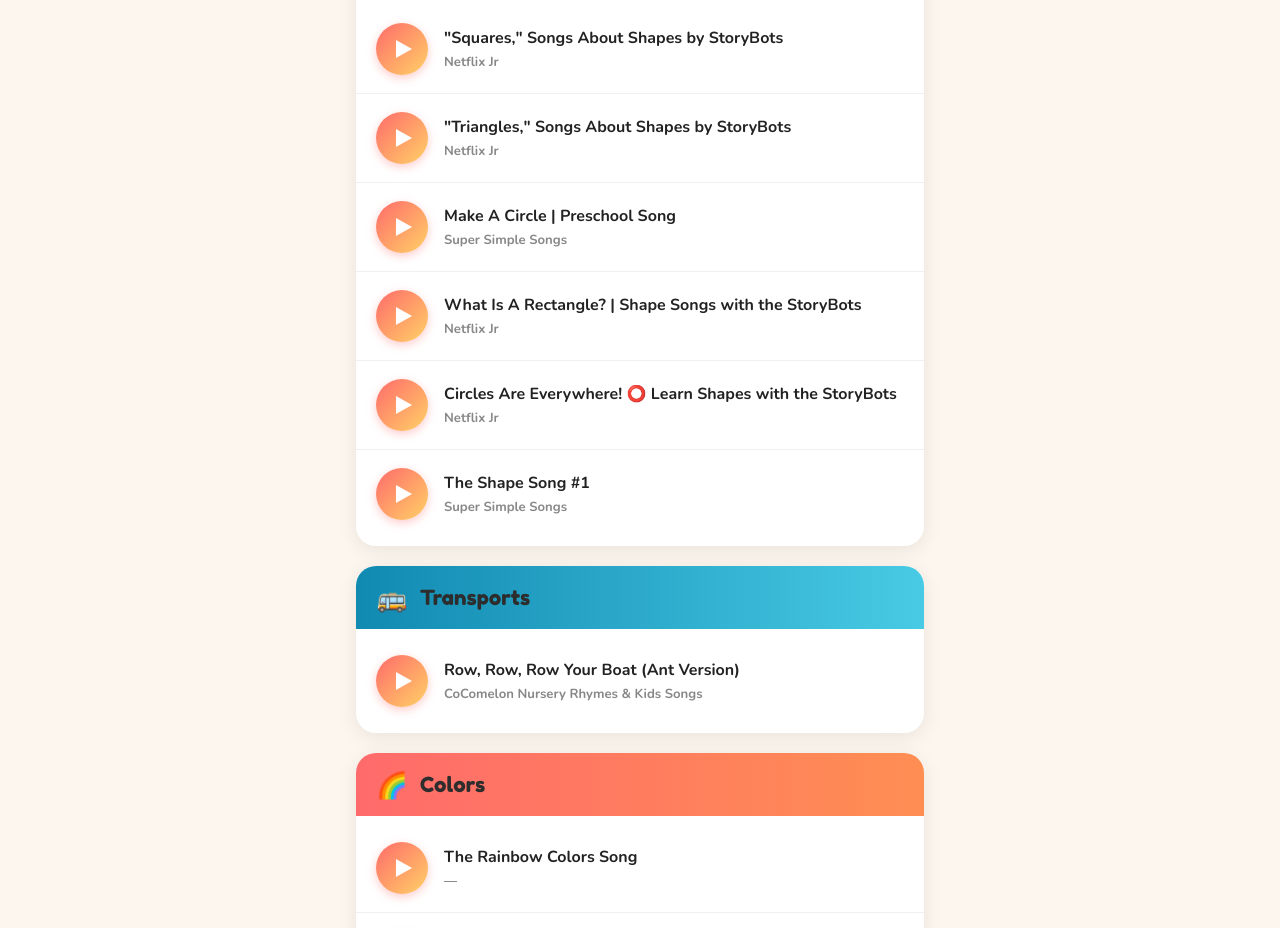
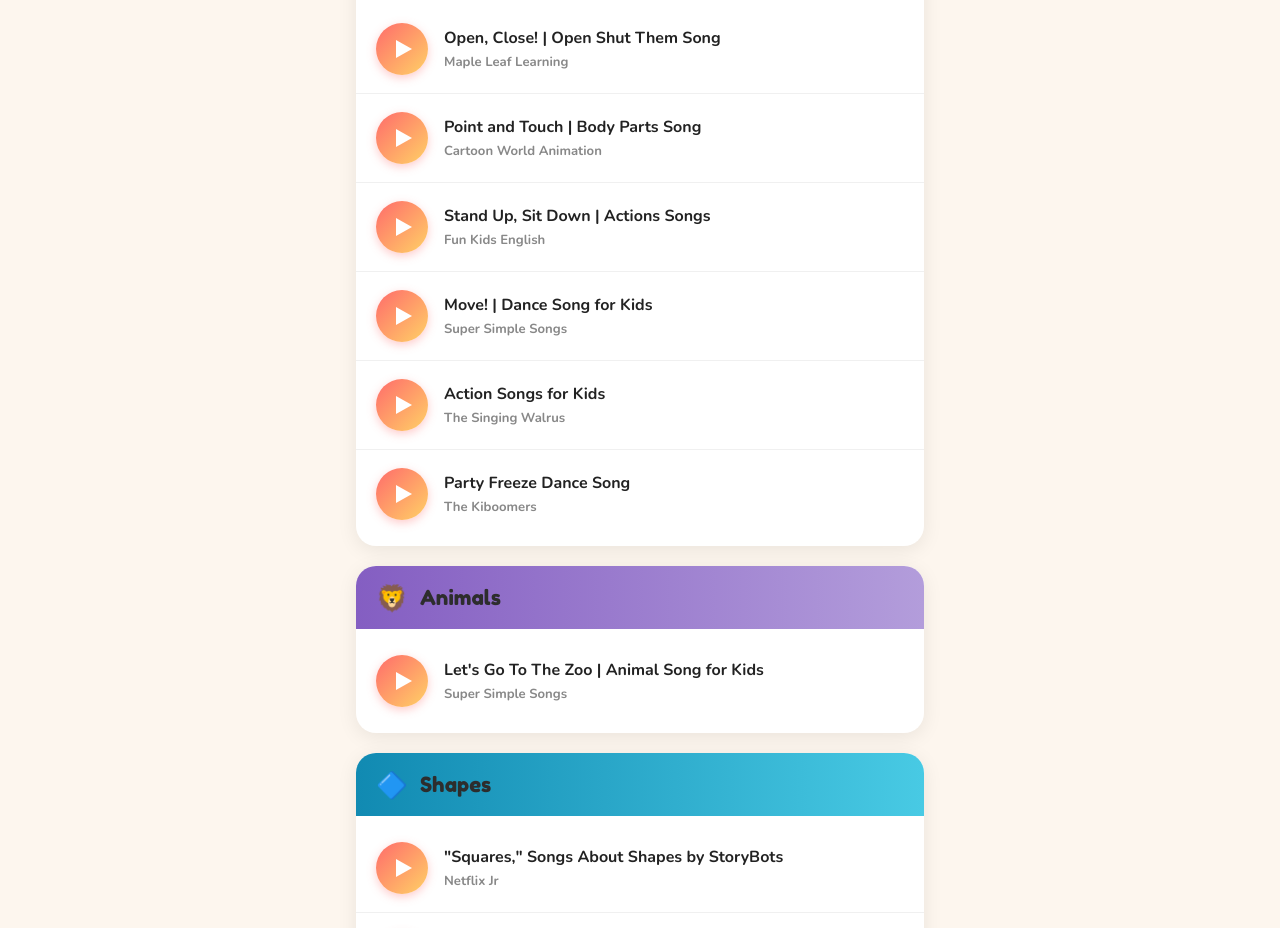
Before and after one commit to carazox/canciones-ingles, a plain HTML site: page index.html in a window 1280 px wide. Shown: the part 290-1218 px from the top of the page. Drawn offline with nearby package versions, Linux system fonts and the light colour scheme.

Commit message:
Add files via upload
Añadidas canciones del correo del 3 jun 2026, 15:08

```diff
--- a/index.html
+++ b/index.html
@@ -223,7 +223,20 @@
   <!-- 4º INFANTIL -->
   <div id="cuarto" class="curso-panel active">
 
-    <div class="topic c1"><div class="topic-header"><span class="emoji">🔷</span><span>Shapes</span></div><div class="song-list">
+    <div class="topic c6"><div class="topic-header"><span class="emoji">🙌</span><span>Actions</span></div><div class="song-list">
+      <a class="song-item" href="https://www.youtube.com/watch?v=E_VcSQn73do" target="_blank"><div class="play-btn"></div><div><div class="song-title">Open, Close! | Open Shut Them Song</div><div class="song-source">Maple Leaf Learning</div></div></a>
+      <a class="song-item" href="https://www.youtube.com/watch?v=rXu4RXOuB74" target="_blank"><div class="play-btn"></div><div><div class="song-title">Point and Touch | Body Parts Song</div><div class="song-source">Cartoon World Animation</div></div></a>
+      <a class="song-item" href="https://www.youtube.com/watch?v=WsiRSWthV1k" target="_blank"><div class="play-btn"></div><div><div class="song-title">Stand Up, Sit Down | Actions Songs</div><div class="song-source">Fun Kids English</div></div></a>
+      <a class="song-item" href="https://www.youtube.com/watch?v=VsgpUHUYuJI" target="_blank"><div class="play-btn"></div><div><div class="song-title">Move! | Dance Song for Kids</div><div class="song-source">Super Simple Songs</div></div></a>
+      <a class="song-item" href="https://www.youtube.com/watch?v=dUXk8Nc5qQ8" target="_blank"><div class="play-btn"></div><div><div class="song-title">Action Songs for Kids</div><div class="song-source">The Singing Walrus</div></div></a>
+      <a class="song-item" href="https://www.youtube.com/watch?v=2UcZWXvgMZE" target="_blank"><div class="play-btn"></div><div><div class="song-title">Party Freeze Dance Song</div><div class="song-source">The Kiboomers</div></div></a>
+    </div></div>
+
+    <div class="topic c1"><div class="topic-header"><span class="emoji">🦁</span><span>Animals</span></div><div class="song-list">
+      <a class="song-item" href="https://www.youtube.com/watch?v=OwRmivbNgQk" target="_blank"><div class="play-btn"></div><div><div class="song-title">Let's Go To The Zoo | Animal Song for Kids</div><div class="song-source">Super Simple Songs</div></div></a>
+    </div></div>
+
+    <div class="topic c2"><div class="topic-header"><span class="emoji">🔷</span><span>Shapes</span></div><div class="song-list">
       <a class="song-item" href="https://www.youtube.com/watch?v=jOr2eRBluUs" target="_blank"><div class="play-btn"></div><div><div class="song-title">"Squares," Songs About Shapes by StoryBots</div><div class="song-source">Netflix Jr</div></div></a>
       <a class="song-item" href="https://www.youtube.com/watch?v=WA2ney3n0wY" target="_blank"><div class="play-btn"></div><div><div class="song-title">"Triangles," Songs About Shapes by StoryBots</div><div class="song-source">Netflix Jr</div></div></a>
       <a class="song-item" href="https://www.youtube.com/watch?v=ALcL3MuU4xQ" target="_blank"><div class="play-btn"></div><div><div class="song-title">Make A Circle | Preschool Song</div><div class="song-source">Super Simple Songs</div></div></a>
@@ -317,7 +330,7 @@
     </div></div>
 
     <div class="topic c2"><div class="topic-header"><span class="emoji">🙌</span><span>Actions</span></div><div class="song-list">
-      <a class="song-item" href="https://www.youtube.com/watch?v=E_VcSQn73do" target="_blank"><div class="play-btn"></div><div><div class="song-title">Open, Close! | Open Shut Them Song</div><div class="song-source">—</div></div></a>
+      <a class="song-item" href="https://www.youtube.com/watch?v=E_VcSQn73do" target="_blank"><div class="play-btn"></div><div><div class="song-title">Open, Close! | Open Shut Them Song</div><div class="song-source">Maple Leaf Learning</div></div></a>
       <a class="song-item" href="https://www.youtube.com/watch?v=cdvDMpIUMpo" target="_blank"><div class="play-btn"></div><div><div class="song-title">Clap Your Hands Song</div><div class="song-source">LittleBabyBum</div></div></a>
       <a class="song-item" href="https://www.youtube.com/watch?v=WsiRSWthV1k" target="_blank"><div class="play-btn"></div><div><div class="song-title">Stand Up, Sit Down | Actions Songs</div><div class="song-source">Fun Kids English</div></div></a>
       <a class="song-item" href="https://www.youtube.com/watch?v=VsgpUHUYuJI" target="_blank"><div class="play-btn"></div><div><div class="song-title">Move! | Dance Song for Kids</div><div class="song-source">Super Simple Songs</div></div></a>
```
